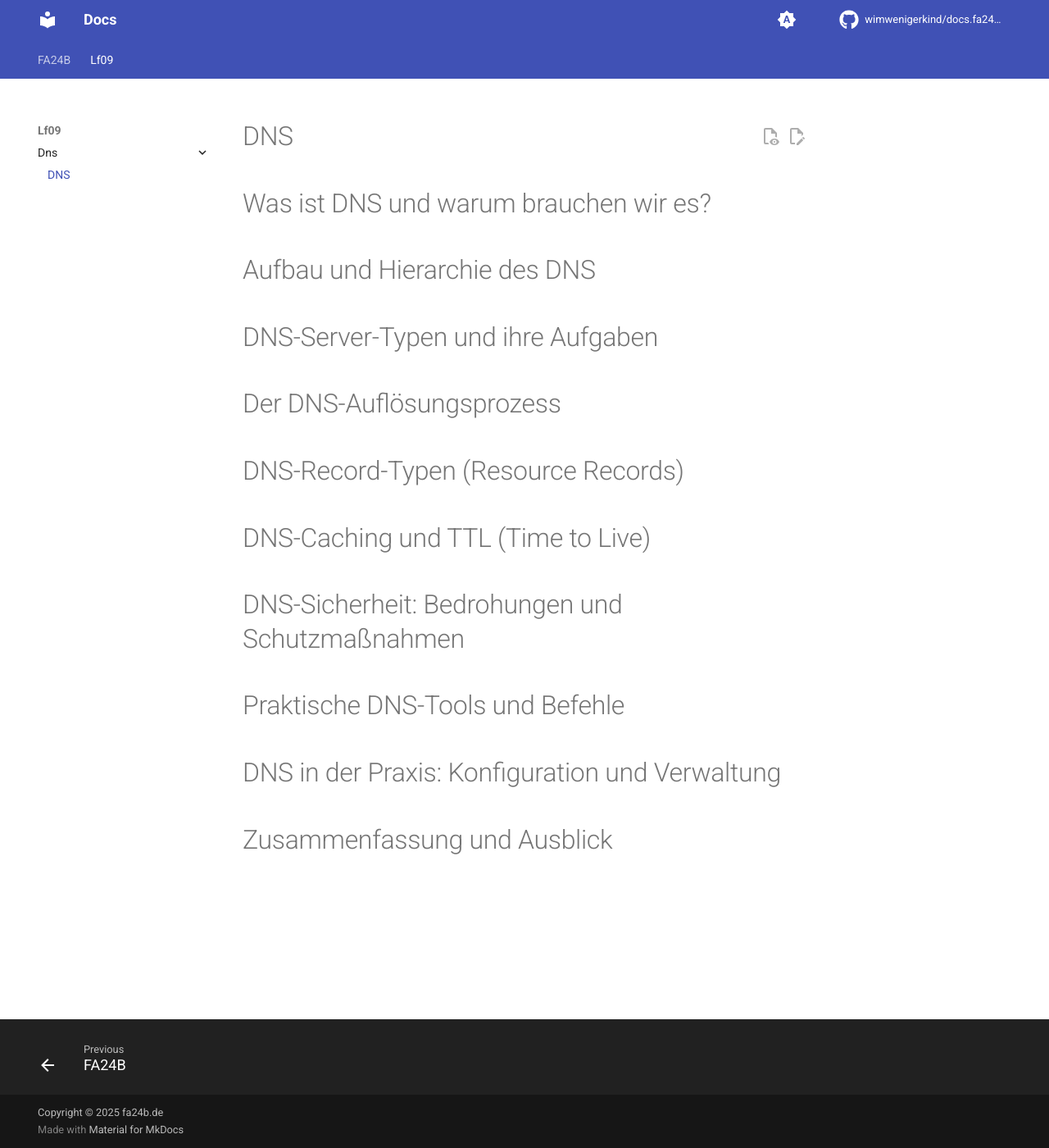
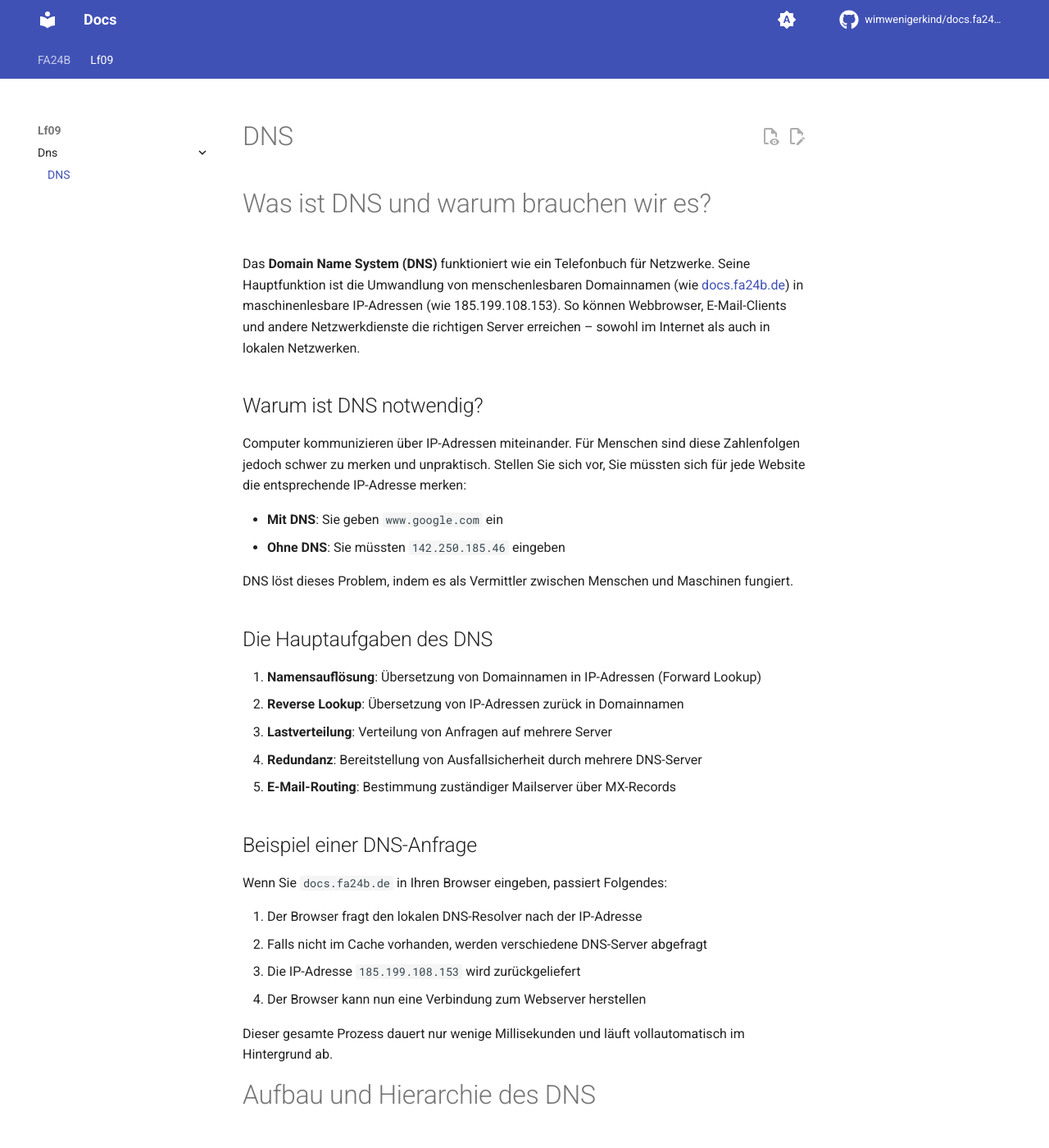
Before and after one commit to wimwenigerkind/docs.fa24b.de, an MkDocs documentation site: the page built from docs/lf09/dns/index.md, in a window 1280 px wide and 1400 px high. Shown: the whole window at 82% size. Built offline with MkDocs 1.6.1 and Material for MkDocs 9.7.7, drawn with Linux system fonts in a browser that asks for light colours; comment, search, counter and statistics services are not loaded; the version menu is left out.

Commit message:
add detailed explanation of "Was ist DNS und warum brauchen wir es?"

```diff
--- a/docs/lf09/dns/index.md
+++ b/docs/lf09/dns/index.md
@@ -1,6 +1,40 @@
 # DNS
 
 # Was ist DNS und warum brauchen wir es?
+
+Das **Domain Name System (DNS)** funktioniert wie ein Telefonbuch für Netzwerke. Seine Hauptfunktion ist die Umwandlung
+von menschenlesbaren Domainnamen (wie [docs.fa24b.de](https://docs.fa24b.de)) in maschinenlesbare
+IP-Adressen (wie 185.199.108.153). So können Webbrowser, E-Mail-Clients und andere Netzwerkdienste die
+richtigen Server erreichen – sowohl im Internet als auch in lokalen Netzwerken.
+
+## Warum ist DNS notwendig?
+
+Computer kommunizieren über IP-Adressen miteinander. Für Menschen sind diese Zahlenfolgen jedoch schwer zu merken und unpraktisch.
+Stellen Sie sich vor, Sie müssten sich für jede Website die entsprechende IP-Adresse merken:
+
+- **Mit DNS**: Sie geben `www.google.com` ein
+- **Ohne DNS**: Sie müssten `142.250.185.46` eingeben
+
+DNS löst dieses Problem, indem es als Vermittler zwischen Menschen und Maschinen fungiert.
+
+## Die Hauptaufgaben des DNS
+
+1. **Namensauflösung**: Übersetzung von Domainnamen in IP-Adressen (Forward Lookup)
+2. **Reverse Lookup**: Übersetzung von IP-Adressen zurück in Domainnamen
+3. **Lastverteilung**: Verteilung von Anfragen auf mehrere Server
+4. **Redundanz**: Bereitstellung von Ausfallsicherheit durch mehrere DNS-Server
+5. **E-Mail-Routing**: Bestimmung zuständiger Mailserver über MX-Records
+
+## Beispiel einer DNS-Anfrage
+
+Wenn Sie `docs.fa24b.de` in Ihren Browser eingeben, passiert Folgendes:
+
+1. Der Browser fragt den lokalen DNS-Resolver nach der IP-Adresse
+2. Falls nicht im Cache vorhanden, werden verschiedene DNS-Server abgefragt
+3. Die IP-Adresse `185.199.108.153` wird zurückgeliefert
+4. Der Browser kann nun eine Verbindung zum Webserver herstellen
+
+Dieser gesamte Prozess dauert nur wenige Millisekunden und läuft vollautomatisch im Hintergrund ab.
 
 # Aufbau und Hierarchie des DNS
 
```
